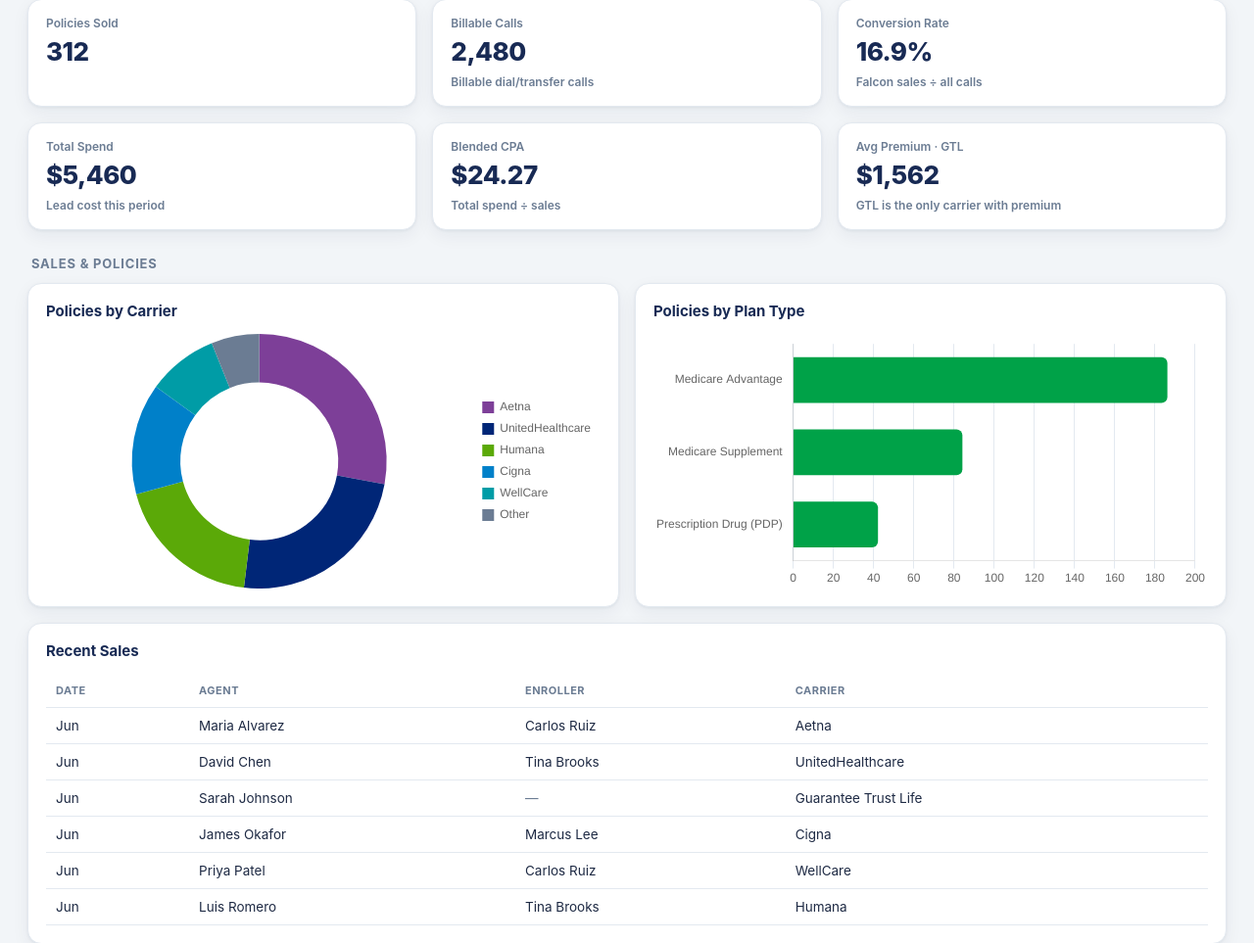
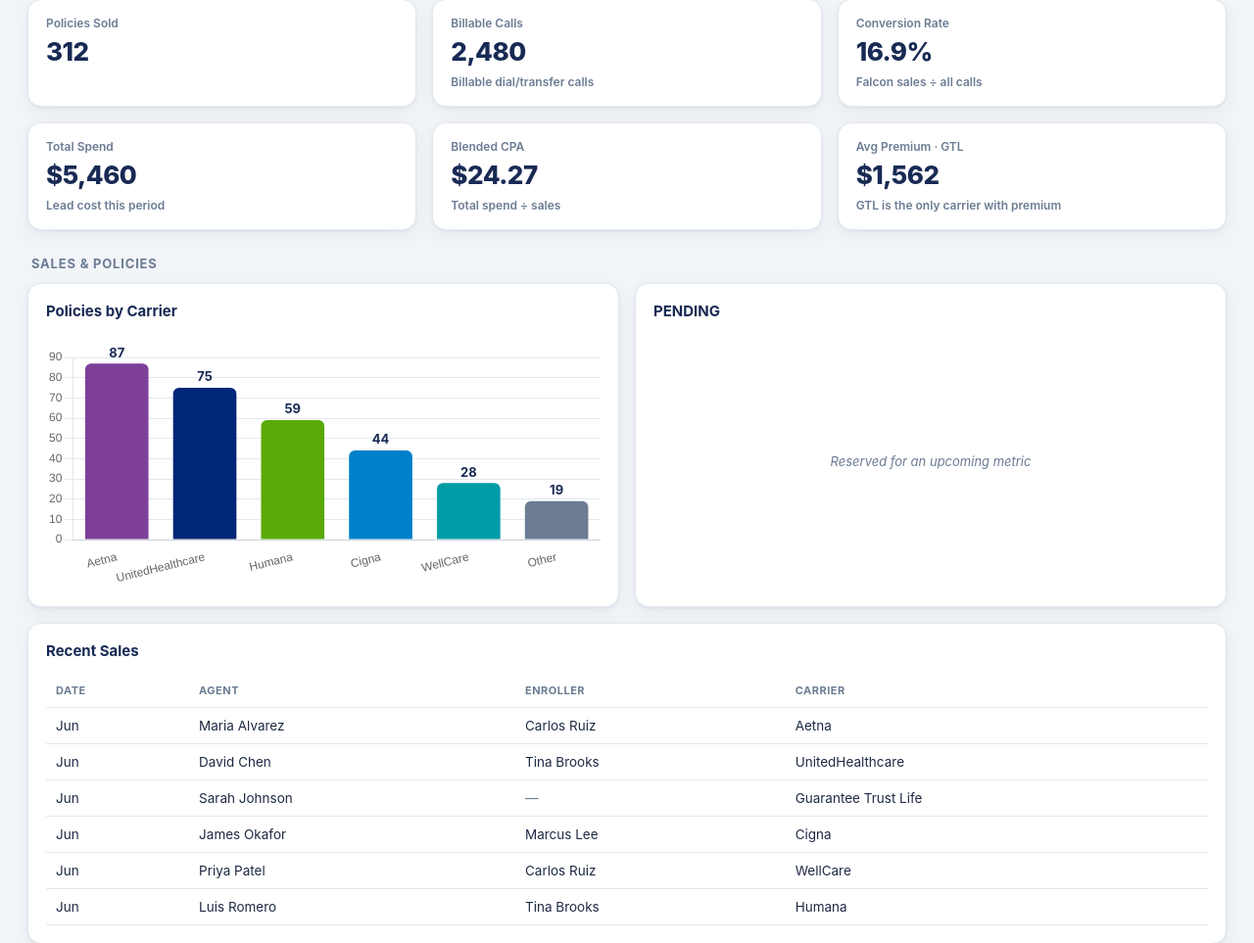
Before and after one commit to kendoric2/TLD-DASHBOARD-, a Flask app: page / in a window 1280 px wide. Shown: the part 160-1123 px from the top of the page at 98% size. Run offline with Flask 3, Linux system fonts and the light colour scheme.

Commit message:
Policies by Carrier -> vertical bars w/ totals on top; plan-type card -> PENDING placeholder; drop plan query

```diff
--- a/src/sample_data.py
+++ b/src/sample_data.py
@@ -21,11 +21,6 @@ def get_sample_dashboard(range_label="This Month"):
             {"label": "WellCare", "count": 28},
             {"label": "Other", "count": 19},
         ],
-        "by_plan": [
-            {"label": "Medicare Advantage", "count": 186},
-            {"label": "Medicare Supplement", "count": 84},
-            {"label": "Prescription Drug (PDP)", "count": 42},
-        ],
         "recent_sales": [
             {"date_sold": "Jun 24", "agent": "Maria Alvarez", "enroller": "Carlos Ruiz", "carrier": "Aetna"},
             {"date_sold": "Jun 24", "agent": "David Chen", "enroller": "Tina Brooks", "carrier": "UnitedHealthcare"},
--- a/src/tldcrm_client.py
+++ b/src/tldcrm_client.py
@@ -312,7 +312,6 @@ class TLDCRMClient:
             "vendors":    lambda: self.vendor_performance(start, end),
             "avg_gtl":    lambda: _first_num(self.run("avg_gtl_premium", start, end)),
             "by_carrier": lambda: self._grouped("policies_by_carrier", start, end),
-            "by_plan":    lambda: self._grouped("policies_by_plan", start, end),
             "recent":     lambda: self.run("recent_sales"),
             "agents":     lambda: self.agent_performance(start, end),
         }
@@ -363,7 +362,6 @@ class TLDCRMClient:
                 "avg_gtl_premium": results.get("avg_gtl") or 0,
             },
             "by_carrier": results.get("by_carrier") or [],
-            "by_plan": results.get("by_plan") or [],
             "recent_sales": recent,
             "agents": agents,
         }
--- a/static/dashboard.css
+++ b/static/dashboard.css
@@ -81,6 +81,7 @@ main{padding:22px 28px 40px;max-width:1280px;margin:0 auto}
   padding:18px;box-shadow:var(--shadow)}
 .card h3{margin:0 0 14px;font-size:15px;color:var(--brand-dark)}
 .chart-wrap{position:relative;height:260px}
+.chart-wrap.placeholder{display:flex;align-items:center;justify-content:center;color:var(--muted);font-size:13px;font-style:italic}
 
 table{width:100%;border-collapse:collapse;font-size:13.5px}
 th,td{text-align:left;padding:10px 10px;border-bottom:1px solid var(--line)}
--- a/static/dashboard.js
+++ b/static/dashboard.js
@@ -105,8 +105,8 @@ function render(d) {
   document.querySelectorAll(".rangeLabel").forEach(e => e.textContent = d.range_label);
 
   renderKPIs(d.kpis);
-  renderDoughnut("carrier", d.by_carrier);
-  renderBar("product", d.by_plan);
+  renderCarrierChart("carrier", d.by_carrier);
+  // second card is a "PENDING" placeholder for now — nothing to render there yet
   renderRecent(d.recent_sales);
   renderAgents(d.agents);
 
@@ -163,28 +163,46 @@ function carrierColor(label, i) {
   return CARRIER_FALLBACK[i % CARRIER_FALLBACK.length];
 }
 
-function renderDoughnut(id, rows) {
+// Draws the value on top of each vertical bar (small custom plugin — no extra CDN).
+const barTopLabels = {
+  id: "barTopLabels",
+  afterDatasetsDraw(chart) {
+    const ctx = chart.ctx;
+    const meta = chart.getDatasetMeta(0);
+    if (!meta || !meta.data) return;
+    ctx.save();
+    ctx.fillStyle = C("--brand-dark");
+    ctx.font = '700 13px -apple-system,BlinkMacSystemFont,"Segoe UI",Roboto,Helvetica,Arial,sans-serif';
+    ctx.textAlign = "center";
+    ctx.textBaseline = "bottom";
+    meta.data.forEach((bar, i) => {
+      const v = chart.data.datasets[0].data[i];
+      if (v != null) ctx.fillText(Number(v).toLocaleString(), bar.x, bar.y - 4);
+    });
+    ctx.restore();
+  }
+};
+
+// Policies by Carrier — vertical bars in each carrier's brand color, total on top.
+function renderCarrierChart(id, rows) {
   rows = rows || [];
   charts[id]?.destroy();
   charts[id] = new Chart(document.getElementById(id), {
-    type:'doughnut',
-    data:{labels: rows.map(r=>r.label),
-      datasets:[{data: rows.map(r=>r.count),
-        backgroundColor: rows.map((r,i)=>carrierColor(r.label,i)), borderWidth:0}]},
-    options:{cutout:'62%', plugins:{legend:{position:'right', labels:{boxWidth:12, font:{size:12}}}},
-      maintainAspectRatio:false}
-  });
-}
-
-function renderBar(id, rows) {
-  rows = rows || [];
-  charts[id]?.destroy();
-  charts[id] = new Chart(document.getElementById(id), {
-    type:'bar',
-    data:{labels: rows.map(r=>r.label),
-      datasets:[{data: rows.map(r=>r.count), backgroundColor:C('--brand'), borderRadius:6, barThickness:46}]},
-    options:{indexAxis:'y', plugins:{legend:{display:false}},
-      scales:{x:{grid:{color:C('--line')}}, y:{grid:{display:false}}}, maintainAspectRatio:false}
+    type: "bar",
+    data: { labels: rows.map(r => r.label),
+      datasets: [{ data: rows.map(r => r.count),
+        backgroundColor: rows.map((r, i) => carrierColor(r.label, i)),
+        borderRadius: 6, maxBarThickness: 70 }] },
+    options: {
+      layout: { padding: { top: 24 } },                 // headroom for the top labels
+      plugins: { legend: { display: false } },
+      scales: {
+        x: { grid: { display: false } },
+        y: { beginAtZero: true, grid: { color: C("--line") }, ticks: { precision: 0 } }
+      },
+      maintainAspectRatio: false
+    },
+    plugins: [barTopLabels]
   });
 }
 
--- a/templates/dashboard.html
+++ b/templates/dashboard.html
@@ -44,7 +44,7 @@
   <div class="section-title">Sales &amp; Policies</div>
   <div class="grid-2b">
     <div class="card"><h3>Policies by Carrier</h3><div class="chart-wrap"><canvas id="carrier"></canvas></div></div>
-    <div class="card"><h3>Policies by Plan Type</h3><div class="chart-wrap"><canvas id="product"></canvas></div></div>
+    <div class="card"><h3>PENDING</h3><div class="chart-wrap placeholder"><span>Reserved for an upcoming metric</span></div></div>
   </div>
 
   <div class="card" style="margin-top:16px">
```
